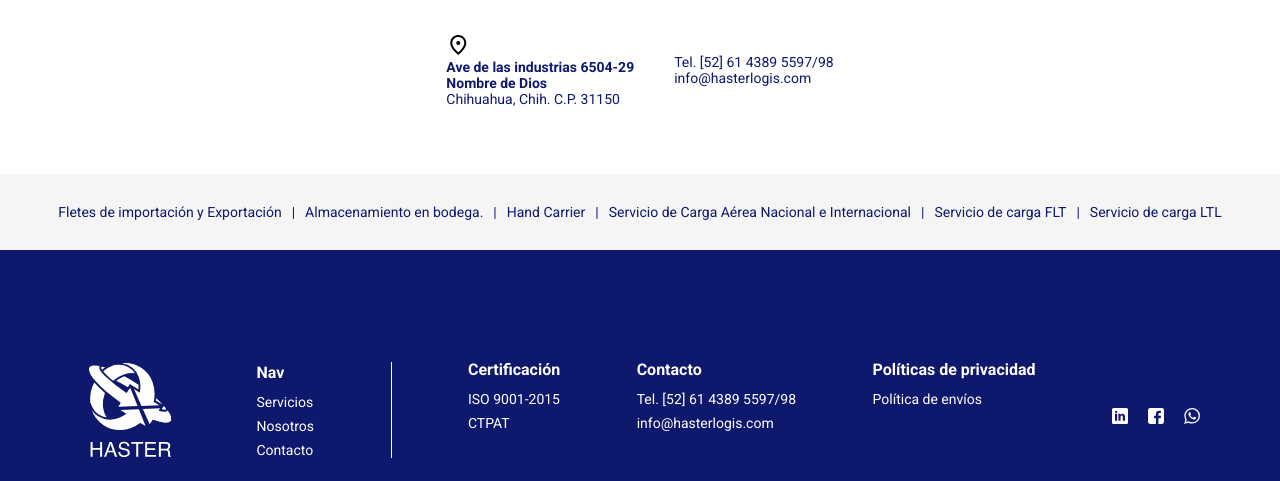
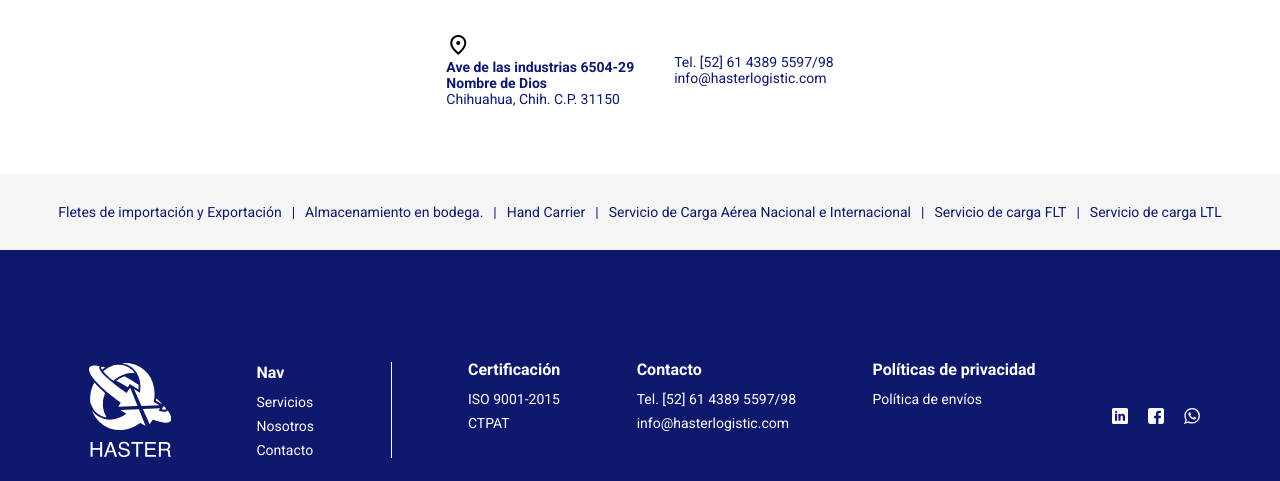
Before and after one commit to AndresCM-12/haster-web, a Next.js app: page / in a window 1280 px wide. Shown: the part 4154-4635 px from the top of the page. Built offline with nearby package versions, Linux system fonts and the light colour scheme; a web font is replaced by a local one.

Commit message:
change: email

```diff
--- a/components/contacto/MainWrapper/MainWrapper.jsx
+++ b/components/contacto/MainWrapper/MainWrapper.jsx
@@ -77,7 +77,7 @@ const MainWrapper = () => {
               </g>
             </svg>
           </div>
-          <p>info@hasterlogis.com</p>
+          <p>info@hasterlogistic.com</p>
         </div>
 
         <div className={styles.section}>
--- a/components/global/Footer.jsx
+++ b/components/global/Footer.jsx
@@ -65,7 +65,7 @@ const Footer = () => {
           <h6>Contacto</h6>
           <ul>
             <li>Tel. [52] 61 4389 5597/98</li>
-            <li>info@hasterlogis.com</li>
+            <li>info@hasterlogistic.com</li>
           </ul>
         </div>
         <div className="child-section">
--- a/components/home/form/FormFooter.jsx
+++ b/components/home/form/FormFooter.jsx
@@ -49,7 +49,7 @@ const FormFooter = () => {
           </div>
           <div>
             <p>Tel. [52] 61 4389 5597/98</p>
-            <p>info@hasterlogis.com</p>
+            <p>info@hasterlogistic.com</p>
           </div>
         </div>
       </div>
```
